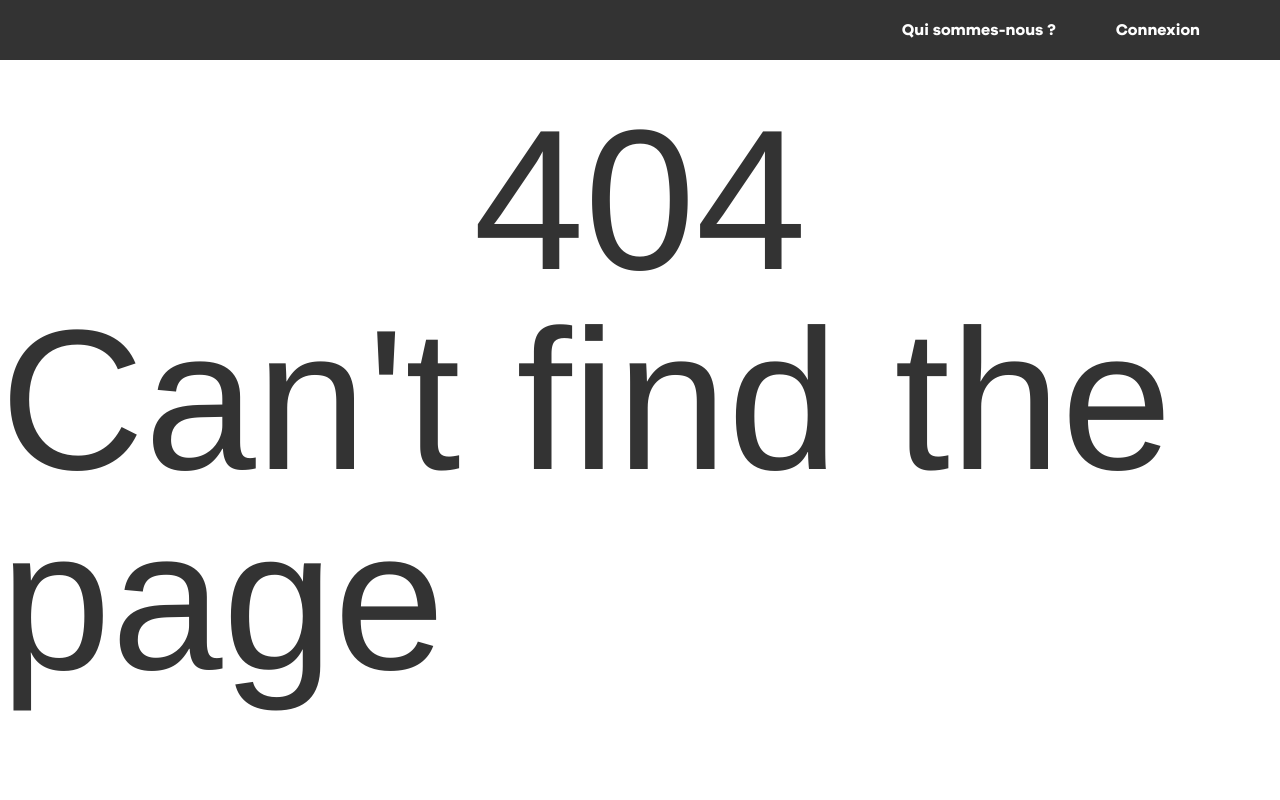
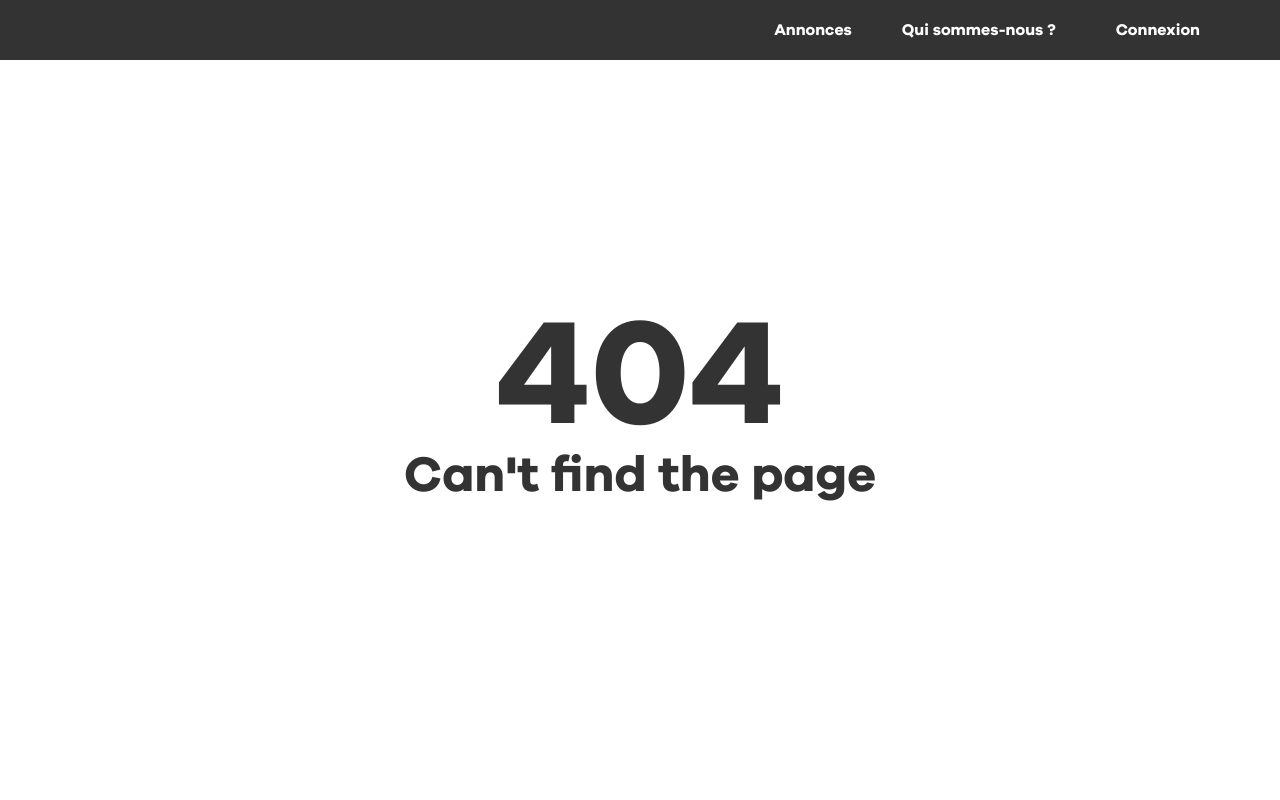
Before and after one commit to Rrrricky/superhero, a PHP site: template views/pages/404.php in a window 1280 px wide. Run offline with PHP 8.4, Linux system fonts and the light colour scheme; the template is opened without the code that fills it, so the values that code supplies are empty.

Commit message:
New category in header :construction:

```diff
--- a/styles/main.css
+++ b/styles/main.css
@@ -183,22 +183,6 @@ body .app-loader__element {
   transform: translate3d(0, 0, 0);
   text-align: center;
 }
-body .app-unfindable {
-  position: absolute;
-  top: 0;
-  left: 0;
-  z-index: -1;
-  width: 100vw;
-  height: 100vh;
-  font-size: 200px;
-  display: flex;
-  justify-content: center;
-  align-items: center;
-  flex-direction: column;
-}
-body .app-unfindable__indication {
-  font-size: 30px;
-}
 body .app-about {
   width: 500px;
   margin: 10vh 0 0 10vw;
@@ -347,3 +331,22 @@ body .app-profil-container-secondary-achievement__comments__title {
   font-family: GalanoBold;
   font-size: $h5-size;
 }
+body .app-unfindable {
+  font-family: GalanoBold;
+  position: absolute;
+  top: 0;
+  left: 0;
+  z-index: -1;
+  width: 100vw;
+  height: 100vh;
+  display: flex;
+  justify-content: center;
+  align-items: center;
+  flex-direction: column;
+}
+body .app-unfindable__404 {
+  font-size: 150px;
+}
+body .app-unfindable__page {
+  font-size: 50px;
+}
--- a/styles/main.styl
+++ b/styles/main.styl
@@ -154,22 +154,6 @@ body
       transform translate3d(0, 0, 0)
       text-align center
 
-  .app-unfindable
-    position absolute
-    top 0
-    left 0
-    z-index -1
-    width 100vw
-    height 100vh
-    font-size 200px
-    display flex
-    justify-content center
-    align-items center
-    flex-direction column
-
-    &__indication
-      font-size 30px
-
   .app-about
     width 500px
     margin 10vh 0 0 10vw
@@ -300,3 +284,22 @@ body
               &__title
                 font-family GalanoBold
                 font-size $h5-size
+
+
+  .app-unfindable
+    font-family GalanoBold
+    position absolute
+    top 0
+    left 0
+    z-index -1
+    width 100vw
+    height 100vh
+    display flex
+    justify-content center
+    align-items center
+    flex-direction column
+
+    &__404
+      font-size 150px
+    &__page
+      font-size 50px
--- a/templates/header.php
+++ b/templates/header.php
@@ -1,5 +1,8 @@
 <header class="app-header">
   <nav class="app-header-nav">
+    <a class="app-header-nav__item" href="posts">
+      <span>Annonces</span>
+    </a>
     <a class="app-header-nav__item" href="about">
       <span >Qui sommes-nous ?</span>
     </a>
```
